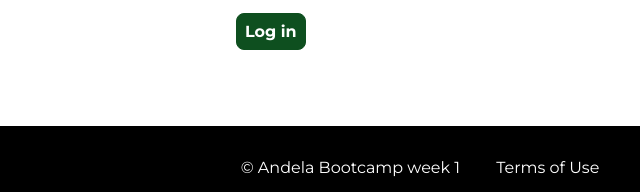
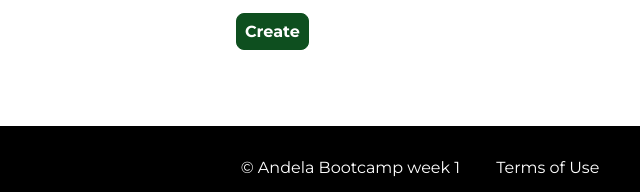
Before and after one commit to bozicschucky/Maintenance-Tracker, a plain HTML site: page html/forms/createrequest.html in a window 1280 px wide. Shown: the part 594-786 px from the top of the page, 220-860 px from the left. Drawn offline with Linux system fonts and the light colour scheme.

Commit message:
fix typo on the button

```diff
--- a/html/forms/createrequest.html
+++ b/html/forms/createrequest.html
@@ -59,7 +59,7 @@
 
         <label for="last-name">Request Description</label>
         <input type="text" id="create_request" style="width: 400px;height:300px">
-        <button type="submit" class="button"><a href="user_requests.html">Log in</a></button>
+        <button type="submit" class="button"><a href="user_requests.html">Create </a></button>
     </form>
 </main>
 <footer class="main-footer">
```
